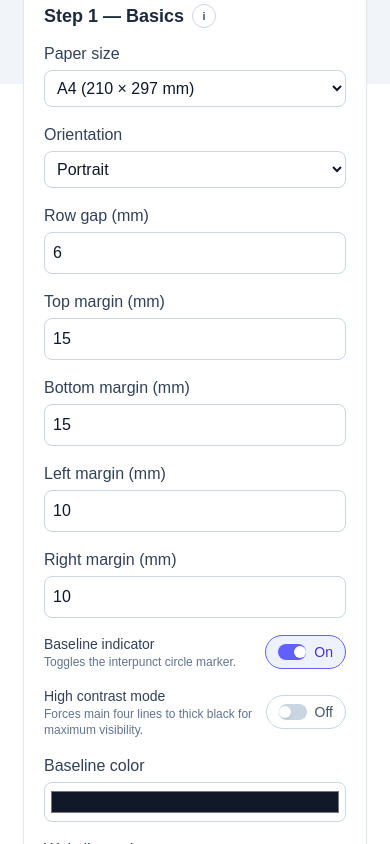
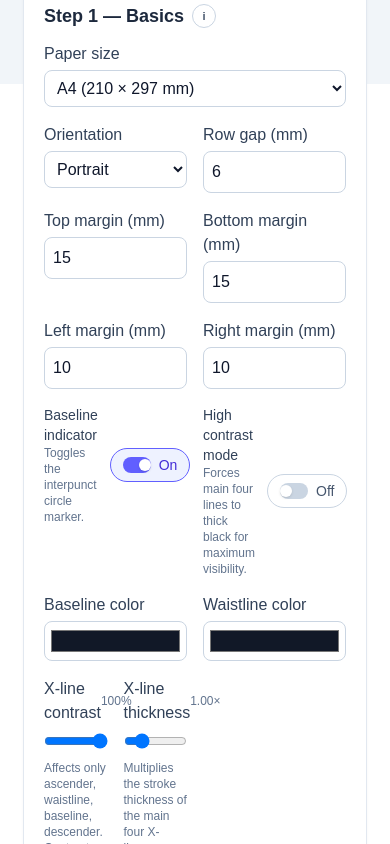
Before and after one commit to mashw/calligraphy-tools, a Next.js app: page /guidelines in a window 390 px wide. Shown: the part 760-1604 px from the top of the page. Built offline with nearby package versions, Linux system fonts and the light colour scheme.

Commit message:
Adjust Step 1 responsive layout

```diff
--- a/src/app/guidelines/page.tsx
+++ b/src/app/guidelines/page.tsx
@@ -1070,7 +1070,7 @@ export default function GuidelinesPage() {
             <InfoTip side="right">Guidelines are spaced by x-height + ascender + descender.</InfoTip>
           </div>
 
-          <div className="grid grid-cols-1 sm:grid-cols-3 gap-4 mt-3">
+          <div className="mt-3 space-y-4">
             <div>
               <label className="font-medium text-slate-700">Paper size</label>
               <select
@@ -1091,6 +1091,7 @@ export default function GuidelinesPage() {
               </select>
             </div>
 
+            <div className="grid grid-cols-2 gap-4">
               <div>
                 <label className="font-medium text-slate-700">Orientation</label>
                 <select className="mt-1 w-full p-2 rounded-lg border border-slate-300" value={orientation} onChange={e => setOrientation(e.target.value as Orientation)}>
@@ -1111,8 +1112,9 @@ export default function GuidelinesPage() {
                 />
               </div>
             </div>
-
-          <div className="grid grid-cols-1 sm:grid-cols-2 gap-4 mt-4">
+          </div>
+
+          <div className="grid grid-cols-2 gap-4 mt-4">
             <div>
               <label className="font-medium text-slate-700">Top margin (mm)</label>
               <input
@@ -1226,7 +1228,7 @@ export default function GuidelinesPage() {
                 }}
               />
             </div>
-            <div className="sm:col-span-2 grid grid-cols-1 sm:grid-cols-2 gap-4">
+            <div className="sm:col-span-2 grid grid-cols-2 gap-4">
               {/* X-line contrast */}
               <div>
                 <div className="flex items-center justify-between">
```
Lines whose indentation alone changed are shown as unchanged.
